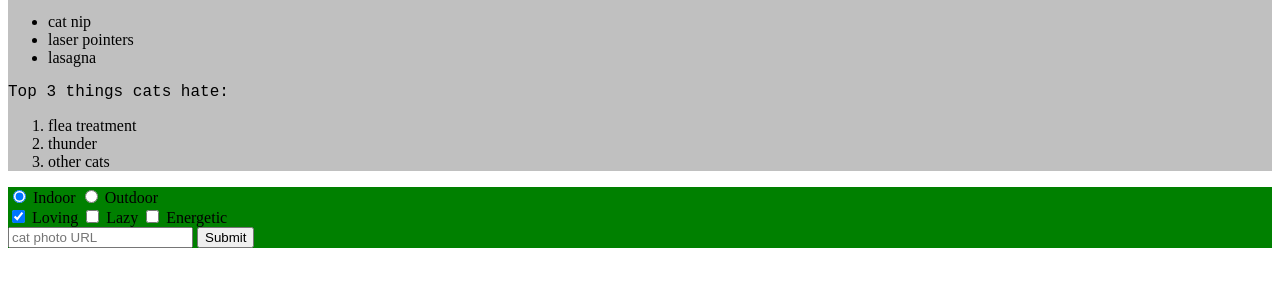
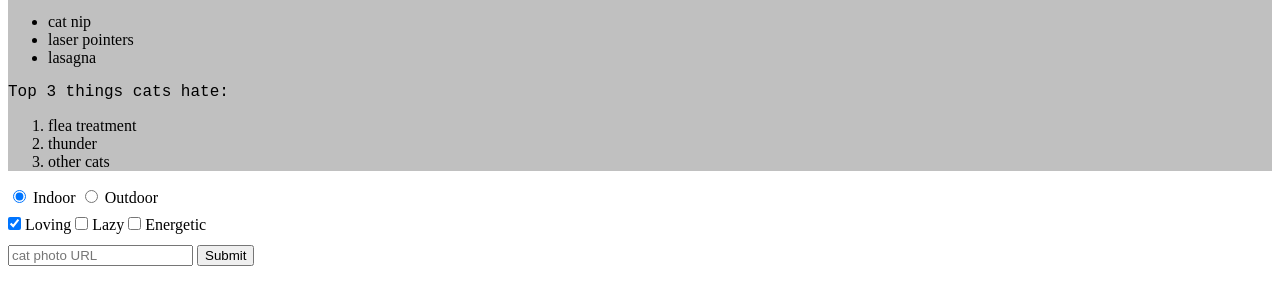
Before and after one commit to timothymichaelcook/CatPhotoApp, a plain HTML site: page index.html in a window 1280 px wide. Shown: the part 224-528 px from the top of the page. Drawn offline with Linux system fonts and the light colour scheme.

Commit message:
Add files via upload

```diff
--- a/index.html
+++ b/index.html
@@ -28,10 +28,11 @@
     background-color: silver;
   }
 
-  #cat-photo-form {
-    background-color: green;
+  [type='checkbox'] {
+    margin: 10px 0px 15px 0px
   }
 </style>
+<!-- End of CSS -->
 
 <h2 class="red-text">CatPhotoApp</h2>
 <main>
@@ -55,7 +56,7 @@
     </ol>
   </div>
 
-  <form id="cat-photo-form" action="https://freecatphotoapp.com/submit-cat-photo" id="cat-photo-form">
+  <form action="https://freecatphotoapp.com/submit-cat-photo" id="cat-photo-form">
     <label><input type="radio" name="indoor-outdoor" checked> Indoor</label>
     <label><input type="radio" name="indoor-outdoor"> Outdoor</label><br>
     <label><input type="checkbox" name="personality" checked> Loving</label>
```
